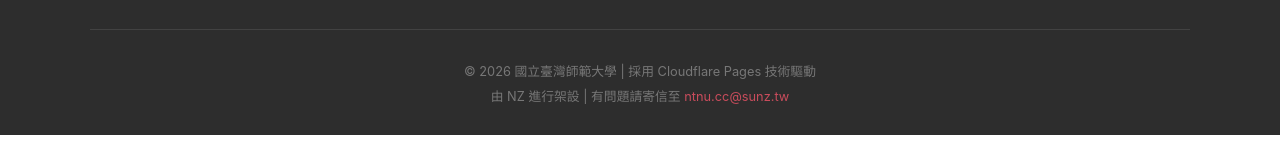
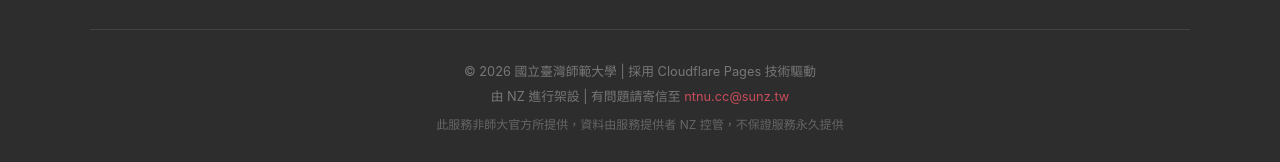
Before and after one commit to su-nz/ntnu.cc, a website: page public/index.html in a window 1280 px wide. Shown: the part 1833-1995 px from the top of the page. Before the commit the page ends 1968 px from the top, so only its background shows below. Drawn offline with Linux system fonts and the light colour scheme; no server answers.

Commit message:
新增免責聲明：此服務非師大官方提供

```diff
--- a/public/index.html
+++ b/public/index.html
@@ -965,6 +965,7 @@
       <div class="footer-bottom">
         <p data-i18n="footer.copyright">© 2026 國立臺灣師範大學 | 採用 Cloudflare Pages 技術驅動</p>
         <p><span data-i18n="footer.builtBy">由 NZ 進行架設</span> | <span data-i18n="footer.contact">有問題請寄信至</span> <a href="mailto:ntnu.cc@sunz.tw">ntnu.cc@sunz.tw</a></p>
+        <p style="margin-top: 0.5rem; font-size: 0.75rem; color: #666;" data-i18n="footer.disclaimer">此服務非師大官方所提供，資料由服務提供者 NZ 控管，不保證服務永久提供</p>
       </div>
     </div>
   </footer>
@@ -1045,7 +1046,8 @@
           ntnuSite: '師大官網',
           copyright: '© 2026 國立臺灣師範大學 | 採用 Cloudflare Pages 技術驅動',
           builtBy: '由 NZ 進行架設',
-          contact: '有問題請寄信至'
+          contact: '有問題請寄信至',
+          disclaimer: '此服務非師大官方所提供，資料由服務提供者 NZ 控管，不保證服務永久提供'
         },
         errors: {
           captchaRequired: '請完成人機驗證',
@@ -1125,7 +1127,8 @@
           ntnuSite: 'NTNU Website',
           copyright: '© 2026 National Taiwan Normal University | Powered by Cloudflare Pages',
           builtBy: 'Built by NZ',
-          contact: 'Questions? Email'
+          contact: 'Questions? Email',
+          disclaimer: 'This service is not officially provided by NTNU. Data is managed by NZ. Service availability is not guaranteed.'
         },
         errors: {
           captchaRequired: 'Please complete the verification',
```
